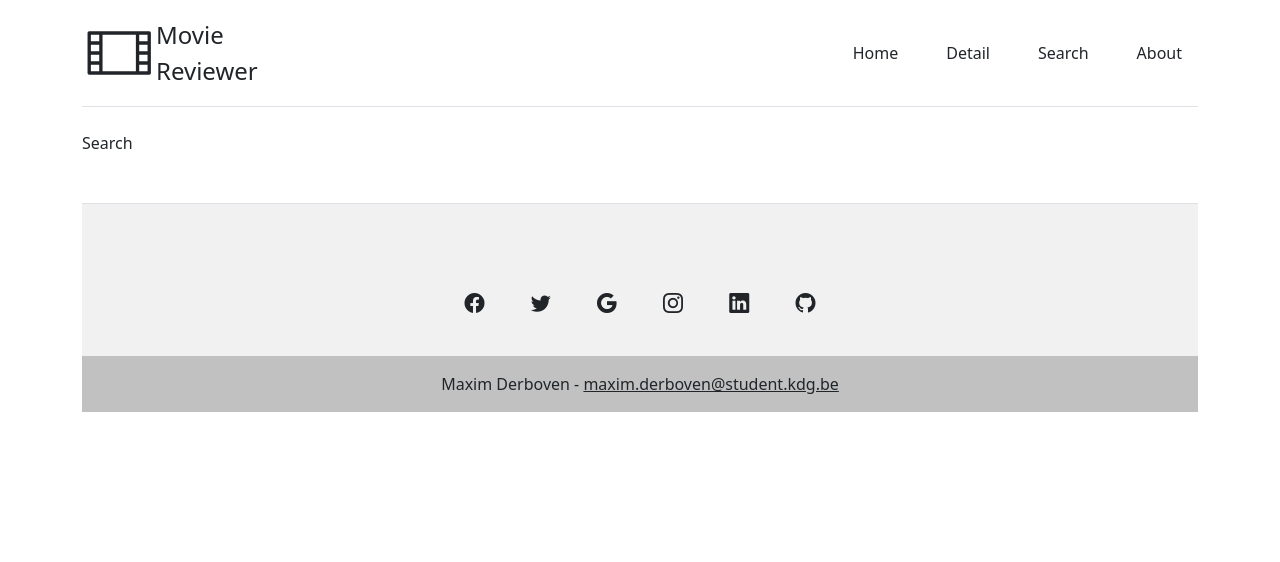
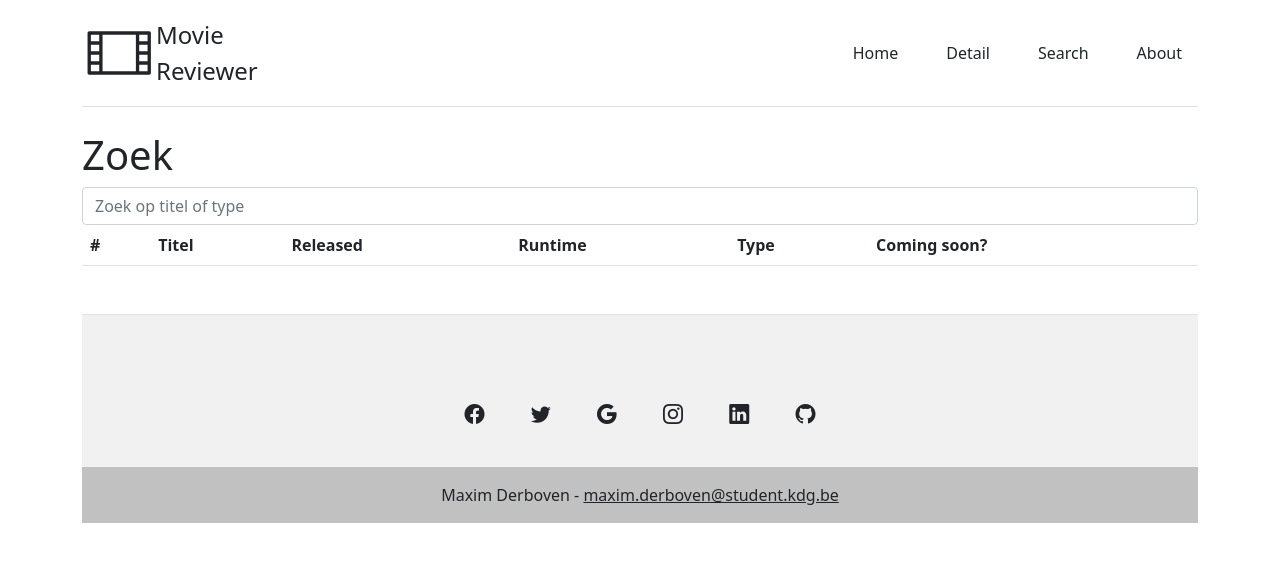
Before and after one commit to maximderboven/movie-reviewer-web, a website built with webpack: page src/html/index.html in a window 1280 px wide. Both pictures are taken after a click on the tab "Search". Built offline with nearby package versions, Linux system fonts and the light colour scheme.

Commit message:
added search tab

```diff
--- a/src/html/index.html
+++ b/src/html/index.html
@@ -171,7 +171,32 @@
                     </div>
                 </div>
             </div>
-            <div class="tab-pane fade" id="nav-search" role="tabpanel" aria-labelledby="pills-contact-tab">Search</div>
+            <div class="tab-pane fade" id="nav-search" role="tabpanel" aria-labelledby="pills-contact-tab">
+                <section class="onzichtbaar zoek">
+                    <h1>Zoek</h1>
+
+                    <div class="input-group">
+                        <input class="form-control" type="search" id="searchField" placeholder="Zoek op titel of type">
+                    </div>
+
+                    <table class="table table-striped">
+                        <thead>
+                        <tr>
+                            <th scope="col">#</th>
+                            <th scope="col">Titel</th>
+                            <th scope="col">Released</th>
+                            <th scope="col">Runtime</th>
+                            <th scope="col">Type</th>
+                            <th scope="col">Coming soon?</th>
+                        </tr>
+                        </thead>
+                        <tbody id="tbody">
+
+
+                        </tbody>
+                    </table>
+            </section>
+            </div>
             <div class="tab-pane fade" id="nav-about" role="tabpanel" aria-labelledby="pills-contact-tab">About</div>
         </div>
     </main>
```
